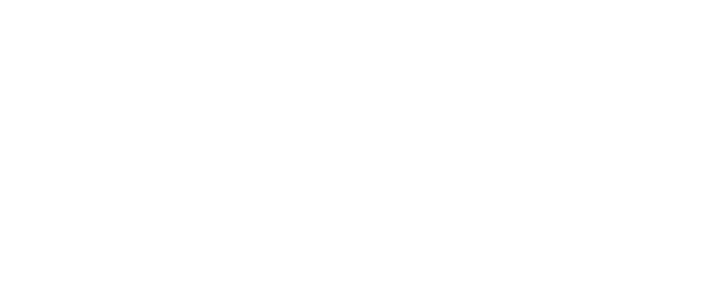
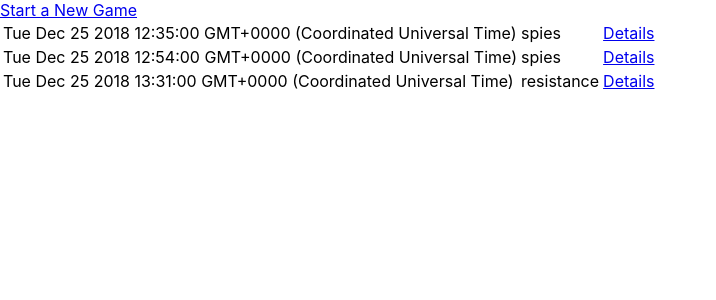
Before and after one commit to justynhunter/resistats-frontend, a React (Create React App) app: page / in a window 1280 px wide. Shown: the top 300 px of the page, without its empty margins (0-716 px from the left). Built offline with nearby package versions, Linux system fonts and the light colour scheme.

Commit message:
add mock data

```diff
--- a/src/App.js
+++ b/src/App.js
@@ -1,18 +1,113 @@
 import React from 'react';
+import RecentGameList from './Components/Game/RecentGameList'
 
 class App extends React.Component {
-  // state
-  state = {
-    players: [],
-    dateStarted: {}
-  };
+
+  constructor() {
+    super();
+
+    // state
+    this.state = {
+      players: [],
+      dateStarted: {},
+      games: {}
+    };
+
+    // fake data for front end development
+    this.state.games = [
+      {
+        game_id: 1,
+        datePlayed: new Date('2018-12-25 12:35 PM'),
+        winner: 'spies',
+        players: [
+          {
+            name: 'Jim Halpert',
+            team: 'spies'
+          },
+          {
+            name: 'Pam Beasley',
+            team: 'spies'
+          },
+          {
+            name: 'Dwight Schrute',
+            team: 'resistance'
+          },
+          {
+            name: 'Ryan Howard',
+            team: 'resistance'
+          },
+          {
+            name: 'Andy Bernard',
+            team: 'resistance'
+          }
+        ]
+      },
+      {
+        game_id: 2,
+        datePlayed: new Date('2018-12-25 12:54 PM'),
+        winner: 'spies',
+        players: [
+          {
+            name: 'Jim Halpert',
+            team: 'spies'
+          },
+          {
+            name: 'Pam Beasley',
+            team: 'spies'
+          },
+          {
+            name: 'Dwight Schrute',
+            team: 'resistance'
+          },
+          {
+            name: 'Ryan Howard',
+            team: 'resistance'
+          },
+          {
+            name: 'Andy Bernard',
+            team: 'resistance'
+          }
+        ]
+      },
+      {
+        game_id: 3,
+        datePlayed: new Date('2018-12-25 01:31 PM'),
+        winner: 'resistance',
+        players: [
+          {
+            name: 'Jim Halpert',
+            team: 'spies'
+          },
+          {
+            name: 'Pam Beasley',
+            team: 'spies'
+          },
+          {
+            name: 'Dwight Schrute',
+            team: 'resistance'
+          },
+          {
+            name: 'Ryan Howard',
+            team: 'resistance'
+          },
+          {
+            name: 'Andy Bernard',
+            team: 'resistance'
+          }
+        ]
+      }
+    ];
+  }
 
   // events
 
   // render
   render() {
     return (
-      <div></div>
+      <div>
+        <a href="/game/new">Start a New Game</a>
+        <RecentGameList Games={this.state.games} />
+      </div>
     );
   }
 }
```
